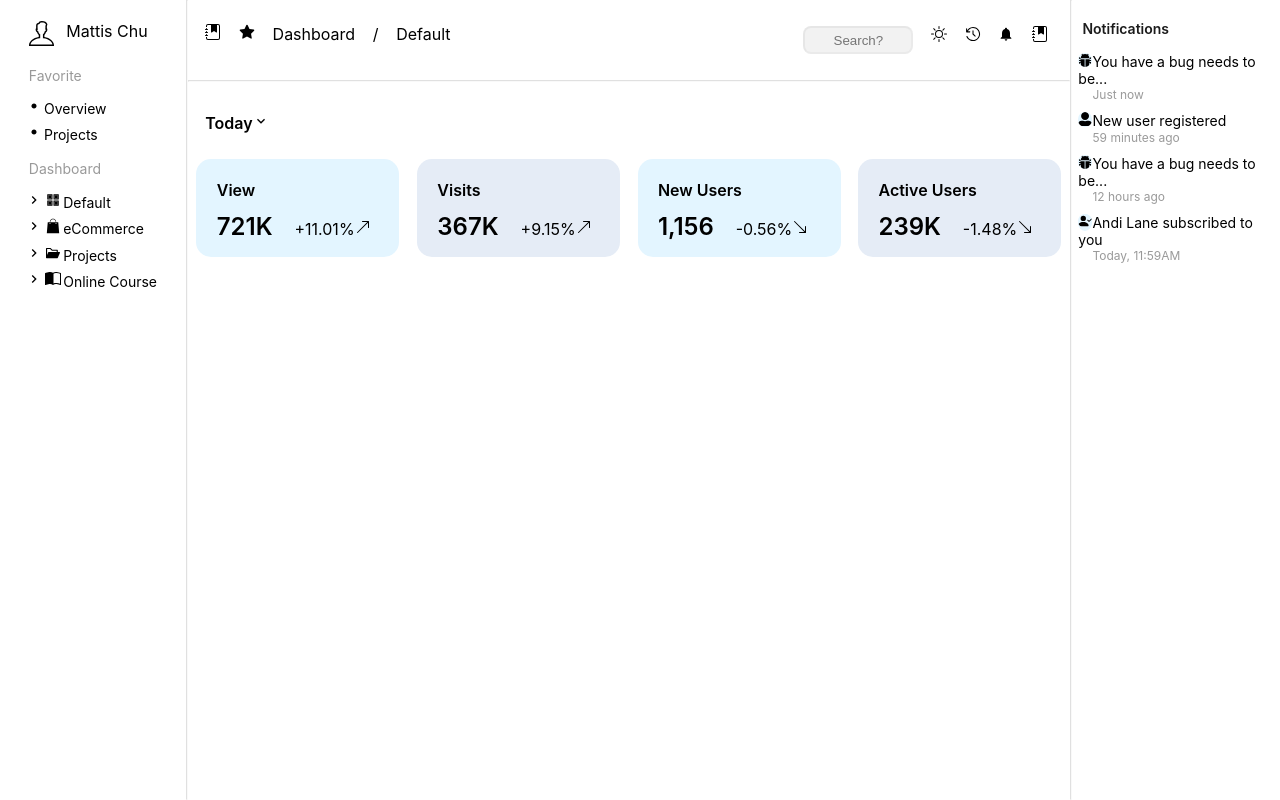
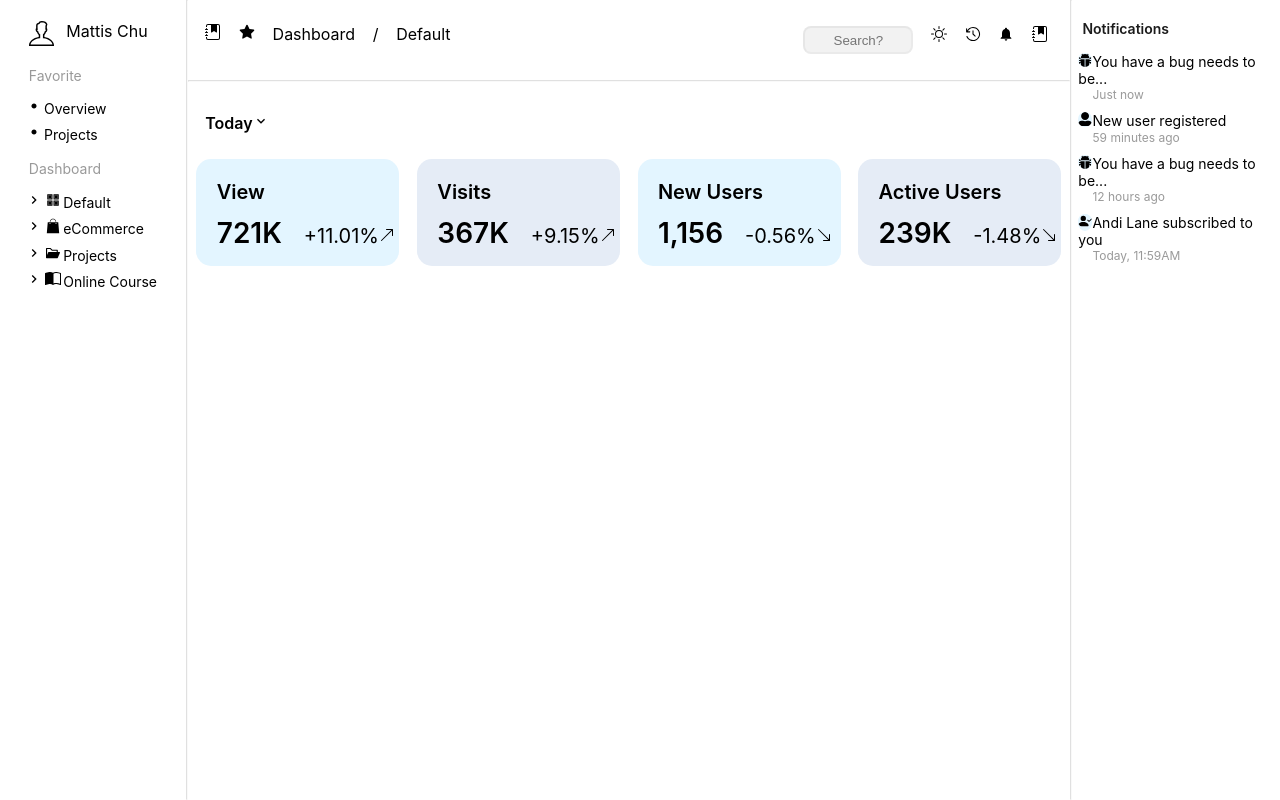
Before and after one commit to Mattis3858/HW3, a React (Create React App) app: page / in a window 1280 px wide. Built offline with nearby package versions, Linux system fonts and the light colour scheme.

Commit message:
Change the card content's font size to make it change based on the screen size

```diff
--- a/src/components/css/SmallCard.css
+++ b/src/components/css/SmallCard.css
@@ -12,6 +12,7 @@
   border-radius: 15px;
 }
 .title {
+  font-size: 2.5vh;
   font-weight: 600;
   text-align: left;
   margin: 10% 0% 5% 10%;
@@ -21,12 +22,13 @@
   margin-top: 6%;
 }
 .data {
-  font-size: 24px;
+  font-size: 3.5vh;
   font-weight: 600;
   text-align: left;
   display: inline-block;
 }
 .percentage {
+  font-size: 2.5vh;
   font-weight: 0;
   padding-bottom: 10%;
   display: inline-block;
```
